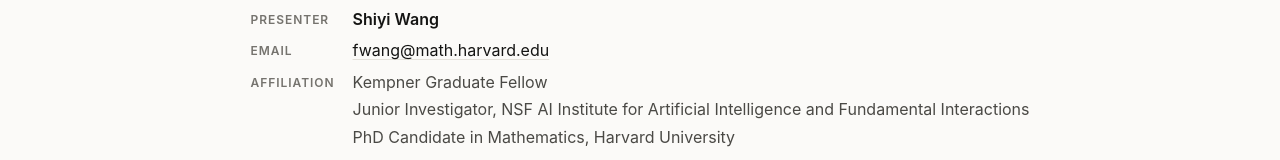
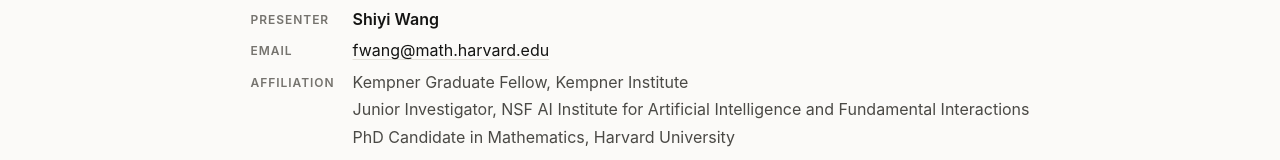
Before and after one commit to shiyiwang958/Harvard_AI_Demo_Day, a plain HTML site: page index.html in a window 1280 px wide. Shown: the part 175-335 px from the top of the page. Drawn offline with Linux system fonts and the light colour scheme.

Commit message:
Affiliation: Kempner Graduate Fellow, Kempner Institute
Co-Authored-By: Claude Opus 5.5 <noreply@anthropic.com>

```diff
--- a/index.html
+++ b/index.html
@@ -160,7 +160,7 @@
       <dt>Affiliation</dt>
       <dd>
         <ul>
-          <li>Kempner Graduate Fellow</li>
+          <li>Kempner Graduate Fellow, Kempner Institute</li>
           <li>Junior Investigator, NSF AI Institute for Artificial Intelligence and Fundamental Interactions</li>
           <li>PhD Candidate in Mathematics, Harvard University</li>
         </ul>
```
